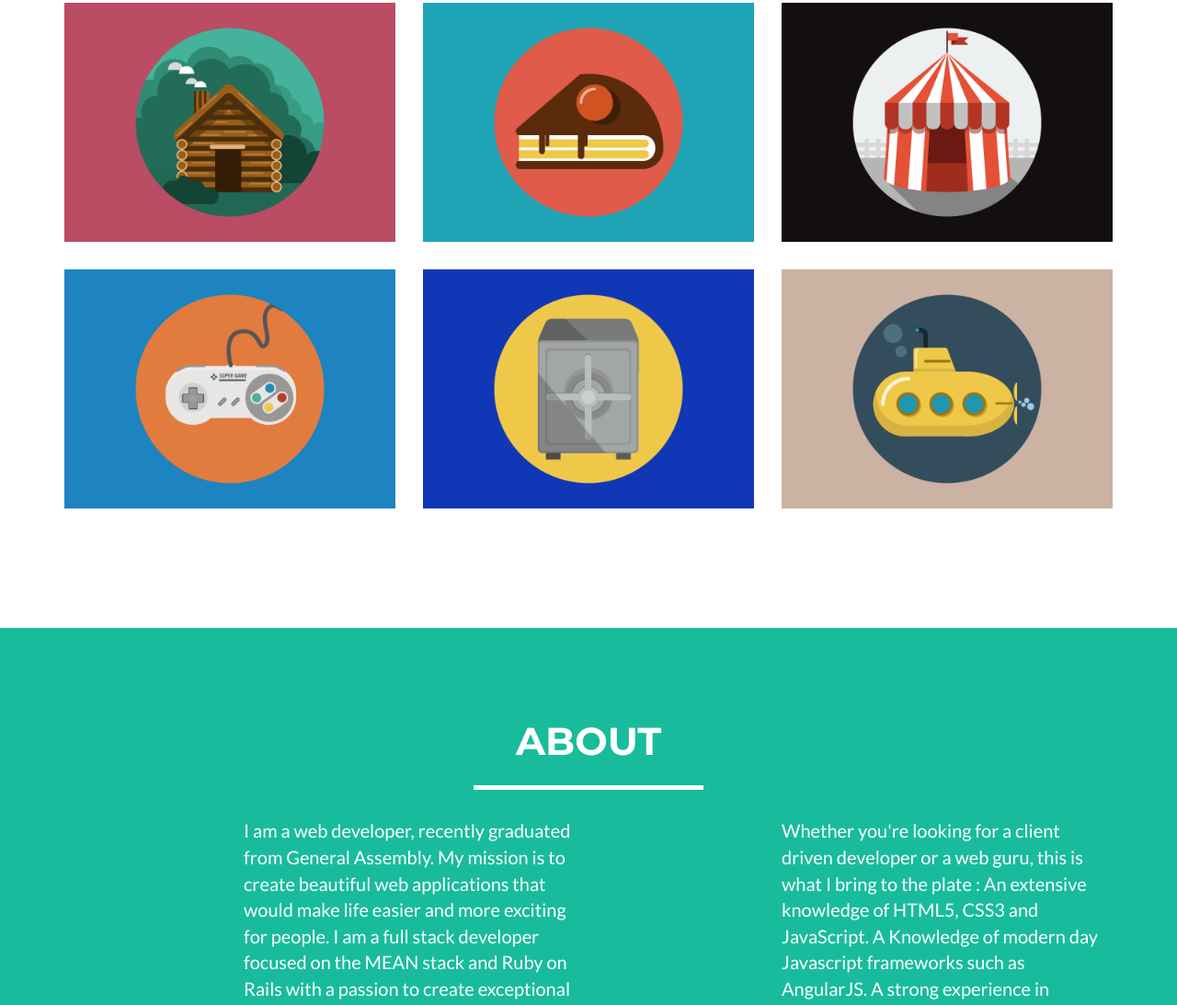
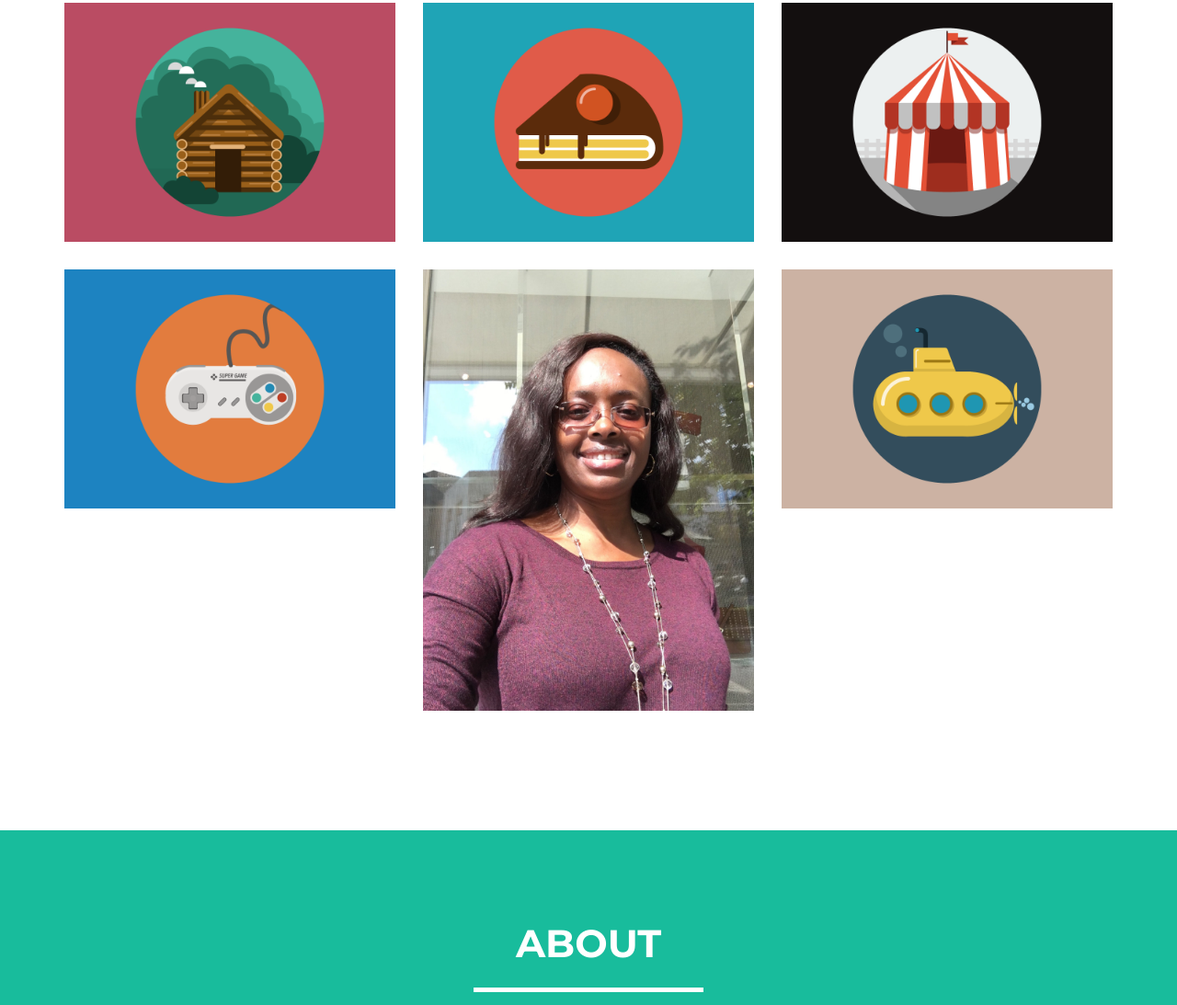
Before and after one commit to ramata/ramata.github.io, a website: page index.html in a window 1280 px wide. Shown: the part 713-1806 px from the top of the page at 92% size. Drawn offline with nearby package versions, Linux system fonts and the light colour scheme; files whose address does not match are found by name.

Commit message:
Profile picture fixed

```diff
--- a/index.html
+++ b/index.html
@@ -139,7 +139,7 @@
                                 <i class="fa fa-search-plus fa-3x"></i>
                             </div>
                         </div>
-                        <img src="img/portfolio/safe.png" class="img-responsive" alt="">
+                        <img src="img/portfolio/me2.jpg" class="img-responsive" alt="">
                     </a>
                 </div>
                 <div class="col-sm-4 portfolio-item">
```
